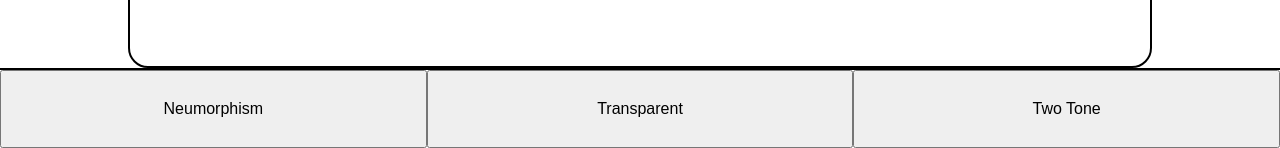
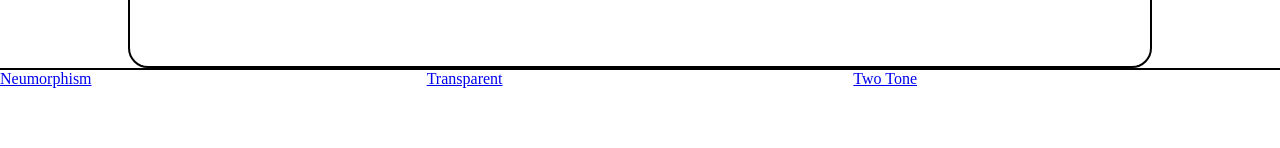
Before and after one commit to HeribertoUroza/Practice, a React (Create React App) app: page / in a window 1280 px wide. Shown: the part 652-800 px from the top of the page. Built offline with nearby package versions, Linux system fonts and the light colour scheme.

Commit message:
trying with anchor tags to style better

```diff
--- a/src/containers/LandingPage/LandingPage.js
+++ b/src/containers/LandingPage/LandingPage.js
@@ -101,9 +101,9 @@ const Landing = () => {
                 </section>
 
                 <nav className='nav' style={navTheme}>
-                    <button className='nav-btn' onClick={toggleTheme} name='neumorphism' style={navTheme} >Neumorphism</button>
-                    <button className='nav-btn' onClick={toggleTheme} name='transparent' style={navTheme} >Transparent</button>
-                    <button className='nav-btn' onClick={toggleTheme} name='twoTone' style={navTheme} >Two Tone</button>
+                    <a className='nav-btn' onClick={toggleTheme} href='none' name='neumorphism' style={navTheme} >Neumorphism</a>
+                    <a className='nav-btn' onClick={toggleTheme} href='none' name='transparent' style={navTheme} >Transparent</a>
+                    <a className='nav-btn' onClick={toggleTheme} href='none' name='twoTone' style={navTheme} >Two Tone</a>
                 </nav>
             </div>
         </>
```
